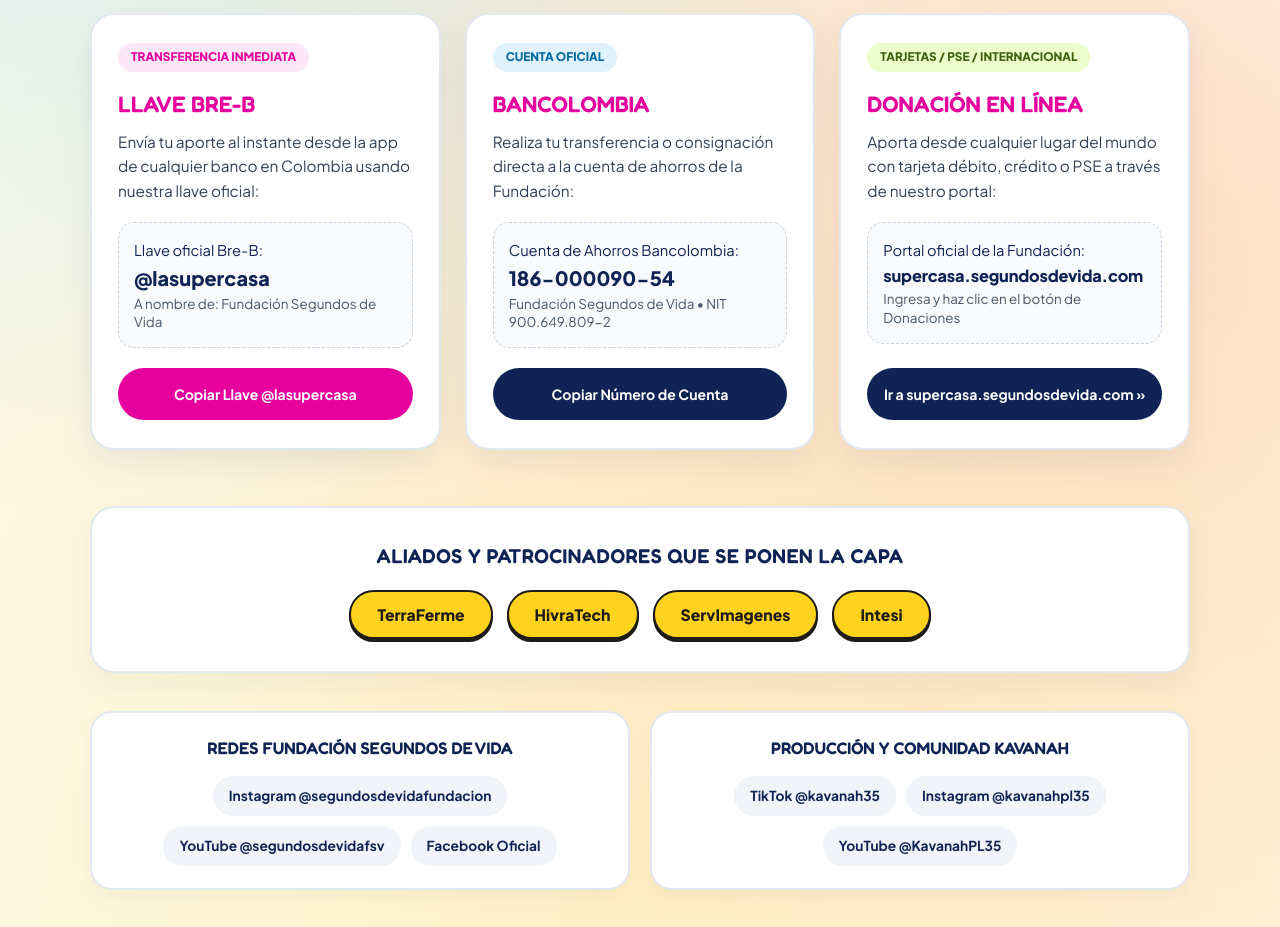
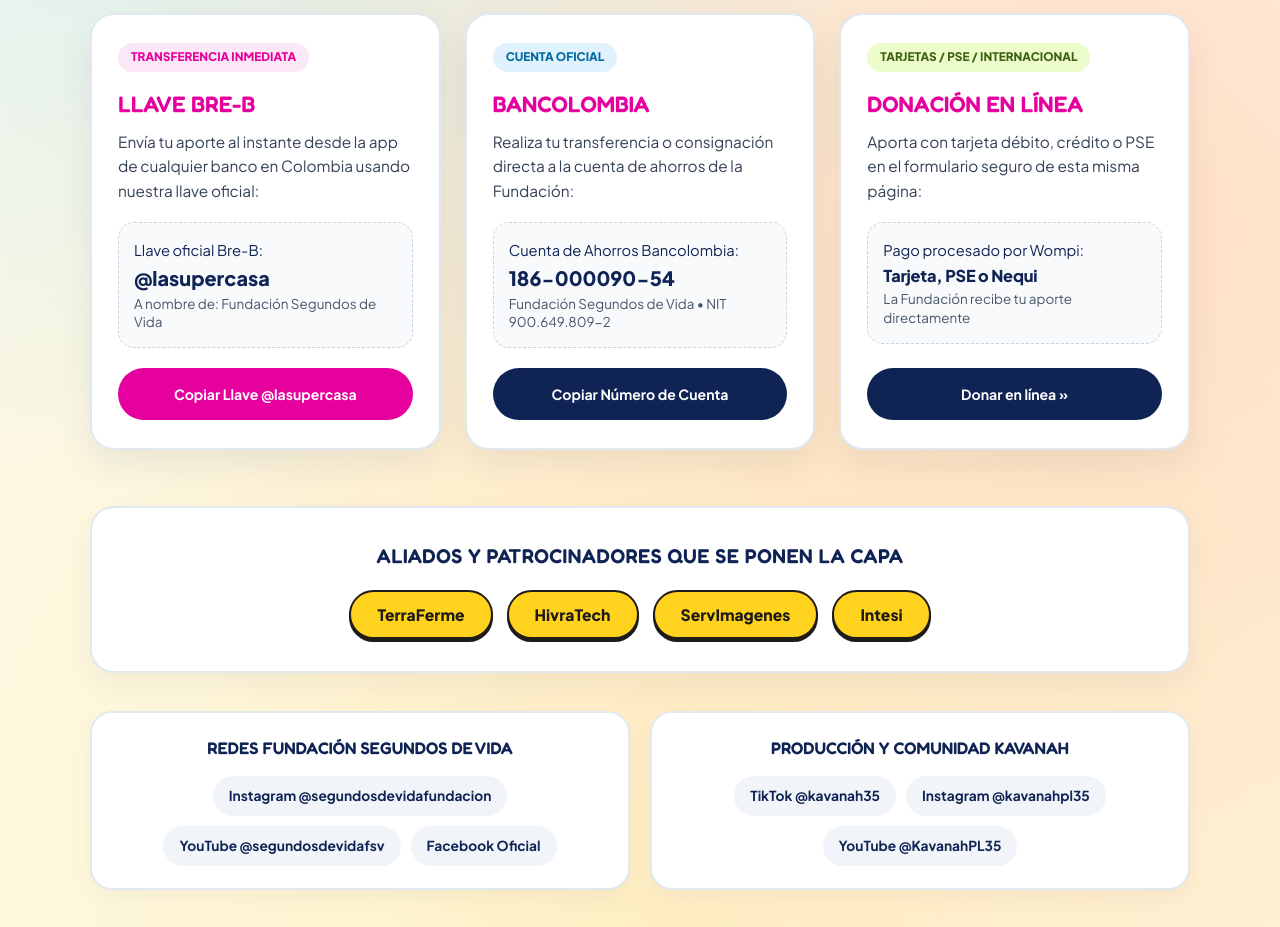
Before and after one commit to DavidLozada22/supercasa-envivo, a Next.js app: page /envivo in a window 1280 px wide. Shown: the part 2440-3367 px from the top of the page. Built offline with nearby package versions, Linux system fonts and the light colour scheme; no server answers; the database is empty.

Commit message:
fix: dejar una sola ruta publica de donacion

```diff
--- a/HANDOFF/DECISIONES.md
+++ b/HANDOFF/DECISIONES.md
@@ -105,3 +105,14 @@ en vivo.
 
 El crédito de SVG se retiró por pedido explícito del cliente en este proyecto.
 Queda «Evento producido por Kavanah».
+
+## 15. Un solo sistema de donaciones
+
+El único flujo activo es `/donar` en Next, con el formulario original de
+Sebastián y su lógica de creación de aportes, webhook y progreso. La aplicación
+Astro de `legacy/segundosdevida/` queda como referencia de código, no como
+sistema activo. Se retiraron los enlaces públicos al portal externo de
+donaciones para que todo aporte pase por el mismo flujo.
+
+Pendiente para paridad total: Plan Padrino mensual, carnet, confirmación manual
+de aportes y exportación CSV del panel.
--- a/HANDOFF/ESTADO.md
+++ b/HANDOFF/ESTADO.md
@@ -12,7 +12,7 @@ Actualizado: 18 de noviembre de 2026.
 - `/donar` con wizard de 3 pasos, comisión de Wompi cubierta y transferencias.
 - Pago simulado probado de punta a punta hasta `/donar/gracias`.
 - Aliados, redes de la Fundación y de Kavanah, hashtags y crédito SVG.
-- Fuente original de Sebastián en `legacy/segundosdevida/`.
+- Fuente original de Sebastián en `legacy/segundosdevida/`, solo como referencia.
 - Rutas `/politica-de-datos` y `/terminos` recuperadas del sitio original como borradores.
 - Handoff actualizado con decisiones y flujo.
 
@@ -45,3 +45,5 @@ Actualizado: 18 de noviembre de 2026.
   certificado, muro de héroes y resumen con comisión. El Plan Padrino mensual se
   muestra deshabilitado ("muy pronto") porque el backend aún no lo soporta.
 - El certificado y la preferencia de muro se guardan en la tabla de donaciones.
+
+- Una sola ruta pública de donación: `/donar`. Se retiraron los enlaces al portal externo.
--- a/app/donar/page.tsx
+++ b/app/donar/page.tsx
@@ -36,7 +36,7 @@ export default async function DonatePage() {
       </header>
 
       <main>
-        <section className="section">
+        <section className="section" id="donar-form">
           <div className="wrap donate-page__intro">
             <p className="eyebrow">Pon tu pieza</p>
             <h1>Elige cómo ayudar</h1>
@@ -85,17 +85,12 @@ export default async function DonatePage() {
 
               <article className="card transfer-card">
                 <span className="transfer-card__tag">Tarjetas / PSE</span>
-                <h3>Portal de la Fundación</h3>
-                <p>Donación en línea desde cualquier lugar del mundo.</p>
-                <strong className="transfer-card__value">supercasa.segundosdevida.com</strong>
-                <small>Portal oficial</small>
-                <a
-                  className="btn btn--white"
-                  href="https://supercasa.segundosdevida.com/"
-                  target="_blank"
-                  rel="noopener noreferrer"
-                >
-                  Ir al portal
+                <h3>Pago en línea</h3>
+                <p>Usa el formulario de esta misma página. Lo procesa Wompi.</p>
+                <strong className="transfer-card__value">Tarjeta, PSE o Nequi</strong>
+                <small>Pago seguro</small>
+                <a className="btn btn--white" href="#donar-form">
+                  Ir al formulario
                 </a>
               </article>
             </div>
--- a/components/landing/LandingMarkup.tsx
+++ b/components/landing/LandingMarkup.tsx
@@ -125,14 +125,14 @@ export default function LandingMarkup({ config, raised }: { config: PublicConfig
           <div className="card-top">
             <span className="card-tag tag-web">Tarjetas / PSE / Internacional</span>
             <h3>Donación en Línea</h3>
-            <p className="card-desc">Aporta desde cualquier lugar del mundo con tarjeta débito, crédito o PSE a través de nuestro portal:</p>
+            <p className="card-desc">Aporta con tarjeta débito, crédito o PSE en el formulario seguro de esta misma página:</p>
             <div className="dato-box">
-              <span>Portal oficial de la Fundación:</span>
-              <span className="dato-destacado dato-url">supercasa.segundosdevida.com</span>
-              <small>Ingresa y haz clic en el botón de Donaciones</small>
+              <span>Pago procesado por Wompi:</span>
+              <span className="dato-destacado dato-url">Tarjeta, PSE o Nequi</span>
+              <small>La Fundación recibe tu aporte directamente</small>
             </div>
           </div>
-          <a href="https://supercasa.segundosdevida.com/" target="_blank" rel="noopener" className="btn-pill">Ir a supercasa.segundosdevida.com &raquo;</a>
+          <a href="/donar" className="btn-pill">Donar en línea &raquo;</a>
         </div>
       </div>
     </section>
```
Also changed, not shown: 1 other file (tests, documents, lock files or other folders).
